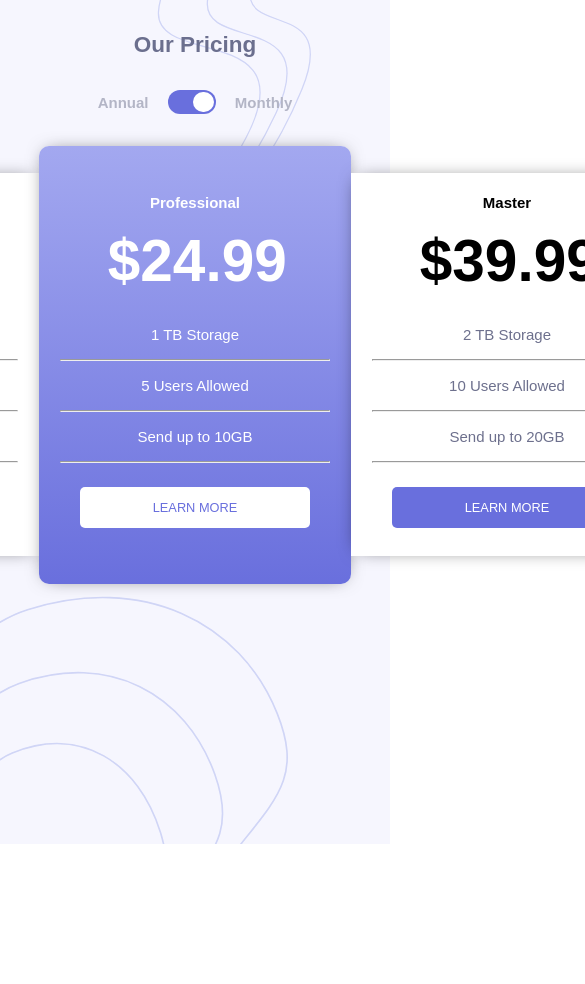
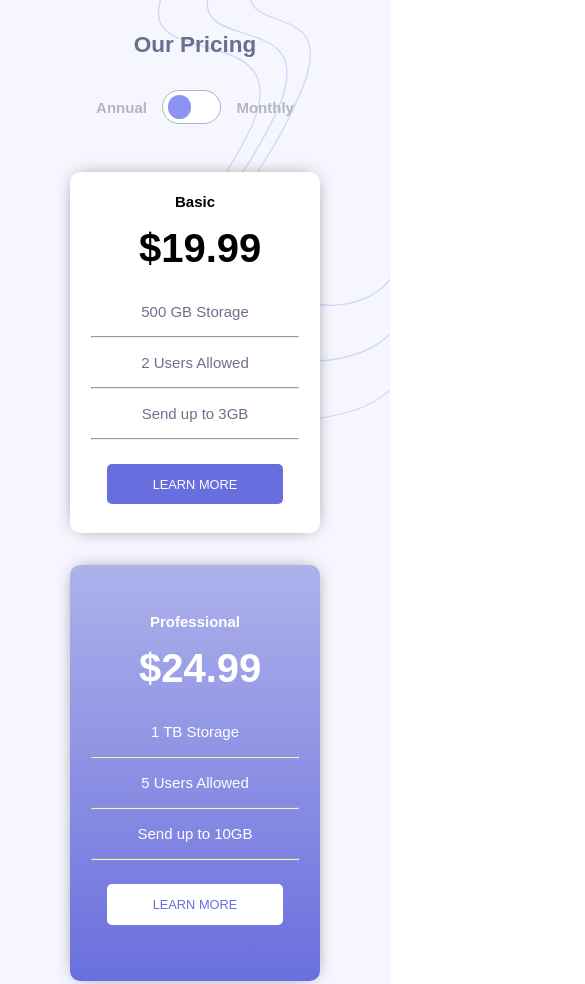
Before and after one commit to prateekkumary/pricing-html-css, a plain HTML site: page index.html in a window 390 px wide. Shown: the top 984 px of the page, 585 px wide, since content can reach past the window. Before the commit the page ends 844 px from the top, so only its background shows below. Drawn offline with Linux system fonts and the light colour scheme.

Commit message:
feat: Improve UI responsiveness and fix toggle button functionality
- Added responsive design elements for better user experience across devices
- Fixed toggle button behavior to correctly switch between Annual and Monthly
- Enhanced visual feedback for toggle state changes

```diff
--- a/index.css
+++ b/index.css
@@ -1,6 +1,6 @@
 * {
     margin: 0;
-    padding: 0;
+    padding: 0px;
     box-sizing: border-box;
 }
 
@@ -54,37 +54,74 @@ p {
     font-size: 1em;
 }
 
+
+
+/* toggle button */
+
+
 .selector {
     display: flex;
     color: hsl(234, 14%, 74%);
     justify-content: center;
     align-items: center;
+    gap:15px
 }
+.switch {
+    font-size: 17px;
+    position: relative;
+    display: inline-block;
+    width: 3.5em;
+    height: 2em;
 
-#selector-bar {
-    background-color: hsl(237, 63%, 64%);
-    width: 3rem;
-    height: 1.5rem;
-    margin: 0 1.2rem;
-    padding: 0.1rem;
-    border-radius: 15px;
-    display:flex;
-    justify-content: flex-end;
-    align-items: center;
-    cursor: pointer
-}
 
-#selector-ball {
-    width: 1.3rem;
-    height: 1.3rem;
-    background-color: white;
-    border-radius: 50%;
-    transition-duration: 5000;
-}
+  }
 
-#selector-bar:hover {
-    opacity: 0.6;
-}
+  /* Hide default HTML checkbox */
+  .switch input {
+    opacity: 0;
+    width: 0;
+    height: 0;
+  }
+
+  /* The slider */
+  .slider {
+    position: absolute;
+    cursor: pointer;
+    top: 0;
+    left: 0;
+    right: 0;
+    bottom: 0;
+    background-color: #fff;
+    border: 1px solid #adb5bd;
+    transition: .4s;
+    border-radius: 30px;
+  }
+
+  .slider:before {
+    position: absolute;
+    content: "";
+    height: 1.4em;
+    width: 1.4em;
+    border-radius: 20px;
+    left: 0.27em;
+    bottom: 0.25em;
+    background-color: hsl(236, 80%, 75%);
+    transition: .4s;
+  }
+
+  input:checked + .slider {
+    background-color: hsl(236, 80%, 75%);
+    border: 0.00001px solid black
+  }
+
+  input:focus + .slider {
+    box-shadow: 0 0 1px #00d9fffb;
+  }
+
+  input:checked + .slider:before {
+    transform: translateX(1.4em);
+    background-color: #fff;
+  }
 
 #cards {
     display: flex;
@@ -98,13 +135,14 @@ p {
 .card-left , .card-middle , .card-right {
     padding: 1.3rem;
     width: 100%;
+
     background-color: white;
     box-shadow: 0px 0px 19px -8px rgba(0,0,0,0.75);
 }
 
 .card-middle {
     padding: 3rem 1.3rem;
-    background: linear-gradient(hsl(236, 72%, 79%), hsl(237, 63%, 64%));
+    background: linear-gradient(hsl(236, 60%, 80%), hsl(237, 63%, 64%));
     color: white;
     border-radius: 10px;
 }
@@ -142,14 +180,14 @@ button {
     font-size: 0.8rem;
     transition-duration: 3000;
     color:white;
-    background-color: hsl(237, 63%, 64%);
+    background-color: hsl(237, 64%, 64%);
     border: none;
     border-radius: 5px;
     text-transform: uppercase;
 }
 
 .card-middle button {
-    color: hsl(237, 63%, 64%);
+    color: hsl(237, 64%, 64%);
     background-color: white;
 }
 
@@ -162,3 +200,27 @@ button:hover{
     color:hsl(237, 63%, 64%);
     background-color: transparent;
 }
+@media only screen and (max-width: 760px){
+    #cards {
+        flex-direction: column;
+
+    }
+    .card-left , .card-middle , .card-right {
+        margin: 1rem;
+        border-radius: 10px;
+        width: 80%
+    }
+
+}
+
+@media only screen and (max-width: 468px){
+    h3{
+        font-size: 40px;
+    }
+
+}
+@media only screen  and (max-width: 300px){
+    h3{
+        font-size: 20px;
+    }
+}
--- a/index.html
+++ b/index.html
@@ -11,9 +11,15 @@
         <h1>Our Pricing</h1>
         <div class="selector">
             <h2>Annual</h2>
-            <div id="selector-bar">
+            <!-- <div id="selector-bar">
                 <div id="selector-ball"></div>
-            </div>
+            </div> -->
+
+            <label class="switch">
+                <input type="checkbox">
+                <span class="slider"></span>
+            </label>
+
             <h2>Monthly</h2>
         </div>
         <div id="cards">
```
